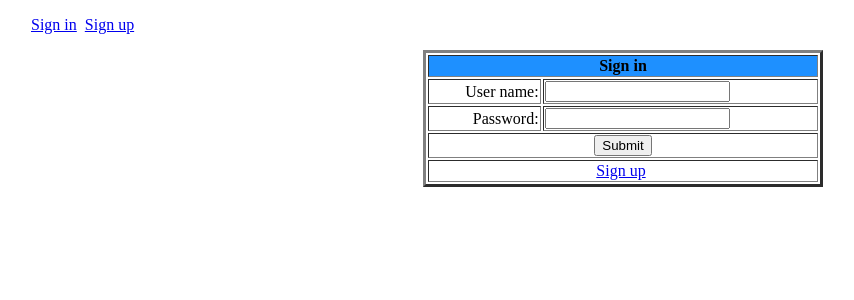
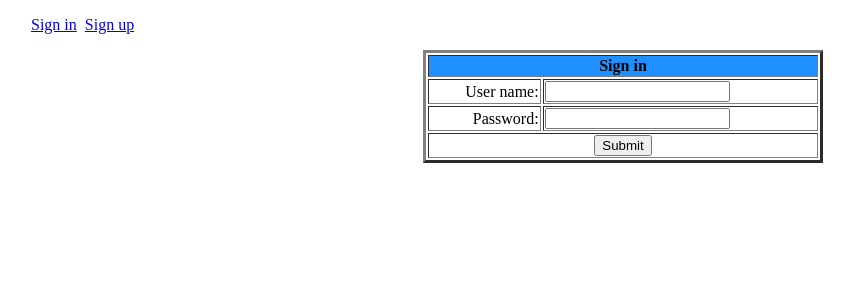
Before and after one commit to egavilan1987/Register-and-login, a PHP site: page /signin.php in a window 1280 px wide. Shown: the top 300 px of the page, without its empty margins (17-871 px from the left). Run offline with PHP 8.4, Linux system fonts and the light colour scheme.

Commit message:
Update signin.php

```diff
--- a/signin.php
+++ b/signin.php
@@ -30,11 +30,6 @@
 			<input type='submit' name='submit' value='Submit'>
 			</td>
 		</tr>
-        <tr>
-			<td align='center' colspan='6'>
-			<a href="signup.php">Sign up</a>&nbsp;
-			</td>
-		</tr>
 	  </table>
 	</form><br>
 </body>
```
